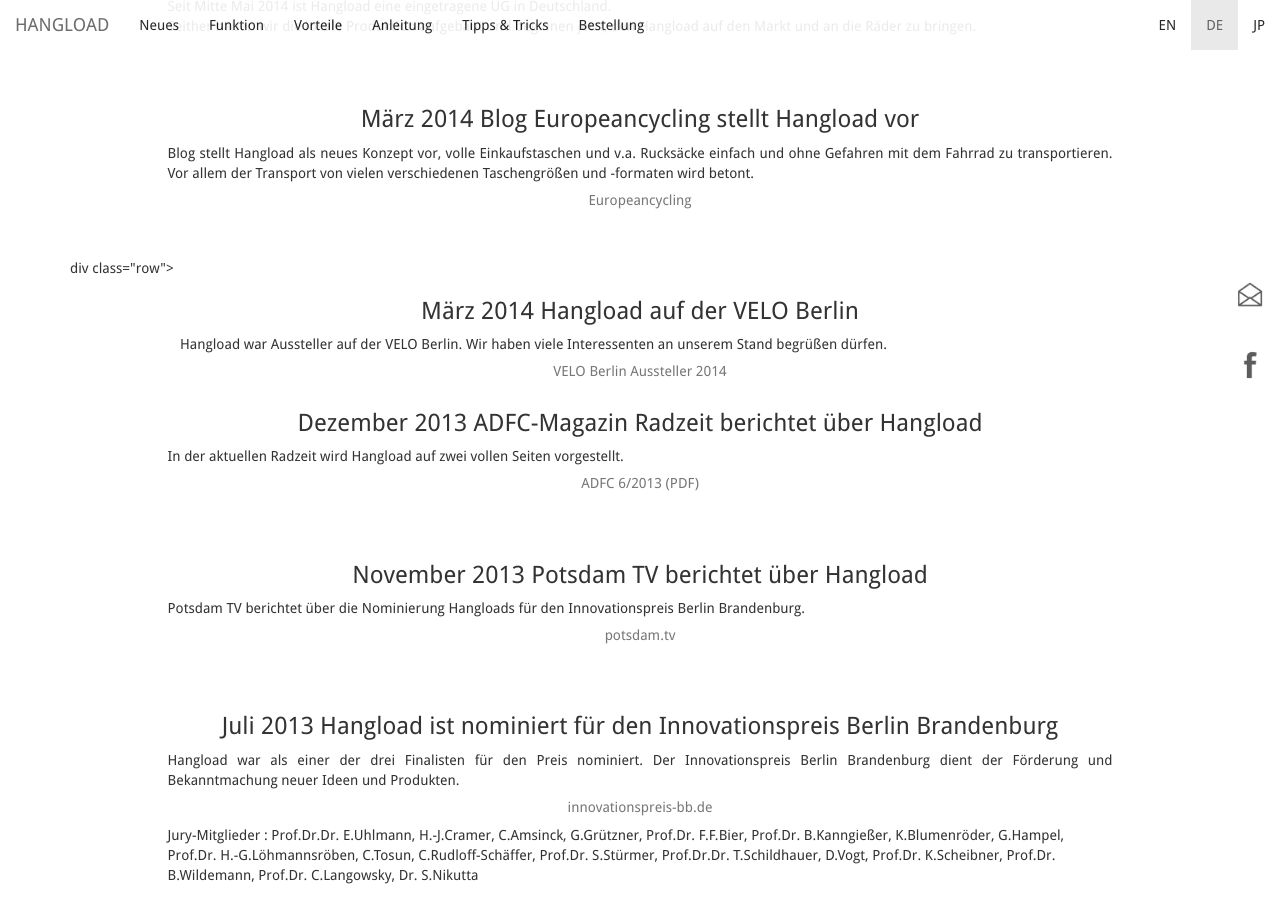
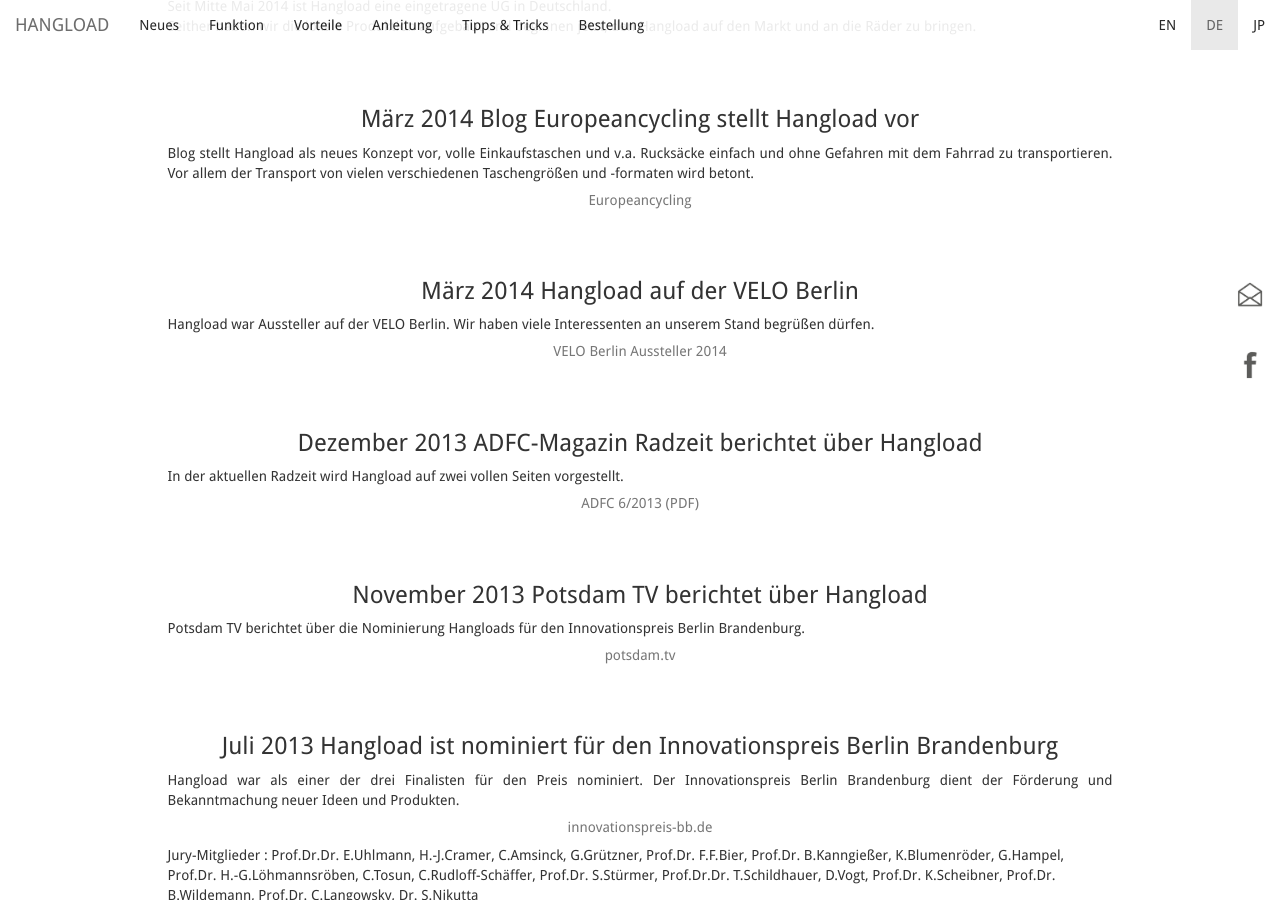
Before and after one commit to bodokaiser/hangload.com, a Jekyll site: the page built from pressDE.html, in a window 1280 px wide and 900 px high, scrolled down 565 px. Built offline with Jekyll 4.4.1, drawn with Linux system fonts in a browser that asks for light colours; nearby versions of some CDN libraries; library files that are not in the unit come from our copies; Markdown is read by kramdown in place of the engine named in the settings.

Commit message:
Update pressDE.html

```diff
--- a/pressDE.html
+++ b/pressDE.html
@@ -52,7 +52,7 @@
 </div>
 <br>
 <br>
-div class="row">
+<div class="row">
 <div class="col-xs-10 col-xs-offset-1">
 <h3 class="text-center"> März 2014 Hangload auf der VELO Berlin </h3>
 <p class="text-justify">
```
